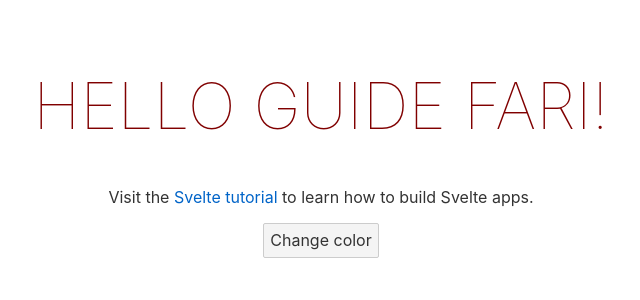
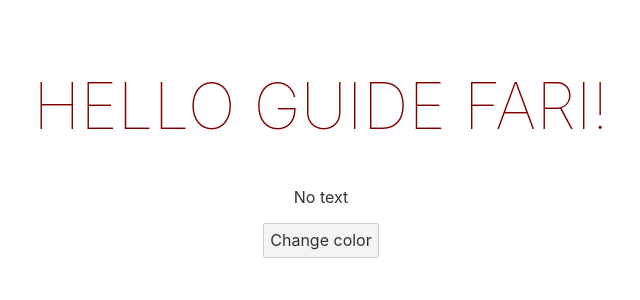
Before and after one commit to guidefari/svelte-feedback-app, a Svelte app: page / in a window 1280 px wide. Shown: the top 300 px of the page, without its empty margins (319-959 px from the left). Built offline with nearby package versions, Linux system fonts and the light colour scheme.

Commit message:
feat: conditional rendering

```diff
--- a/src/App.svelte
+++ b/src/App.svelte
@@ -2,19 +2,24 @@
 	let firstName = 'Guide';
 	let lastName = 'Fari';
 	let color = 'maroon'
+	let showText = false
 
 	// reactive value
 	$: name = firstName + ' ' + lastName
 
 	const toggle = () => {
 		color = color === 'blue' ? 'purple' :  'blue'
+		showText = !showText
 	}
 </script>
 
 <main>
 	<h1 style="color: {color}">Hello {name}!</h1>
-	<p>Visit the <a href="https://svelte.dev/tutorial">Svelte tutorial</a> to learn how to build Svelte apps.</p>
-
+	{#if showText}
+		<p>Visit the <a href="https://svelte.dev/tutorial">Svelte tutorial</a> to learn how to build Svelte apps.</p>
+		{:else}
+		<p>No text</p>
+	{/if}
 	<button on:click={toggle}>Change color</button>
 </main>
 
```
